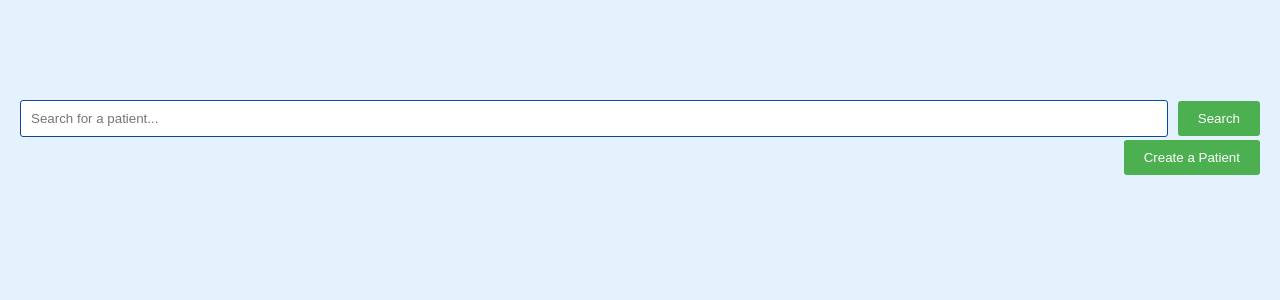
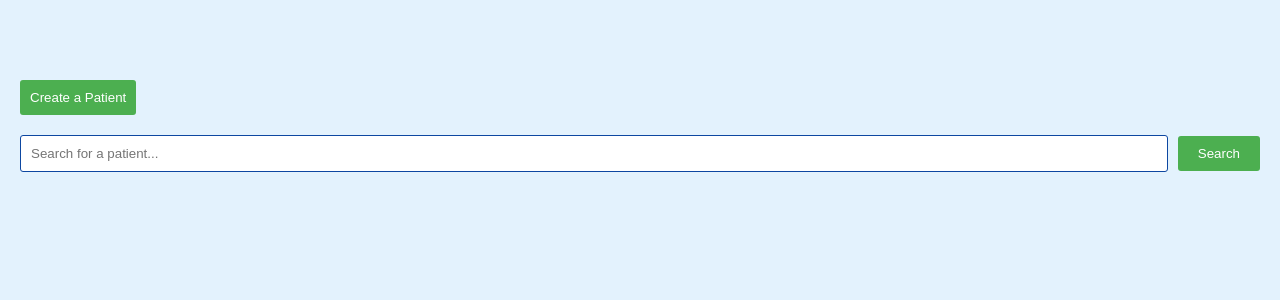
Before and after one commit to kxvalencia/capstone, a PHP site: page /patient.php in a window 1280 px wide. Shown: the part 169-469 px from the top of the page. Run offline with PHP 8.4, Linux system fonts and the light colour scheme; data that the repository does not hold is empty.

Commit message:
Update patient.css

```diff
--- a/patient.css
+++ b/patient.css
@@ -28,7 +28,7 @@
     position: sticky;
     top: 0;
     z-index: 1000;
-    border-radius: 15px; /* Added to make header more rounded */
+    border-radius: 15px;
 }
 
 .nav {
@@ -51,17 +51,14 @@
 .container {
     padding: 20px;
     position: relative;
-    margin-top: 60px; /* Adjusted */
+    margin-top: 60px;
 }
 
 .create-button {
-    position: absolute;
-    right: 20px;
-    top: 80px; /* Adjusted */
     background-color: #4CAF50;
     color: #fff;
     border: none;
-    padding: 10px 20px;
+    padding: 10px 10px 10px 10px;
     border-radius: 3px;
     cursor: pointer;
     transition: background-color 0.3s;
@@ -72,16 +69,16 @@
 }
 
 .top-section {
-    margin-bottom: 20px; /* New addition */
+    margin-bottom: 20px;
 }
 
-.search-container { /* New addition */
+.search-container {
     display: flex;
     align-items: center;
     width: 100%;
 }
 
-#searchBox { /* Adjusted */
+#searchBox {
     padding: 10px;
     width: calc(100% - 20px);
     border-radius: 3px;
@@ -89,10 +86,10 @@
     flex-grow: 1;
     margin-top: 20px;
     margin-bottom: 20px;
-    margin-right: 10px; /* New addition */
+    margin-right: 10px;
 }
 
-.search-container button { /* New addition */
+.search-container button {
     padding: 10px 20px;
     border: none;
     border-radius: 3px;
@@ -102,7 +99,7 @@
     transition: background-color 0.3s;
 }
 
-.search-container button:hover { /* New addition */
+.search-container button:hover {
     background-color: #45a049;
 }
 
```
